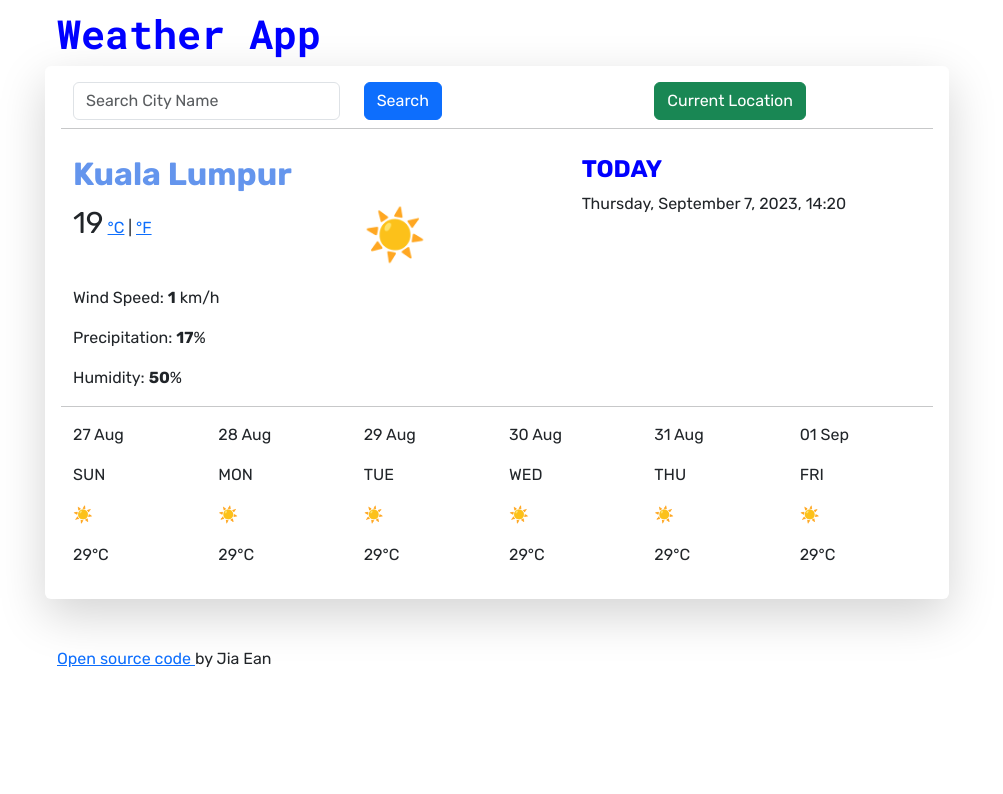
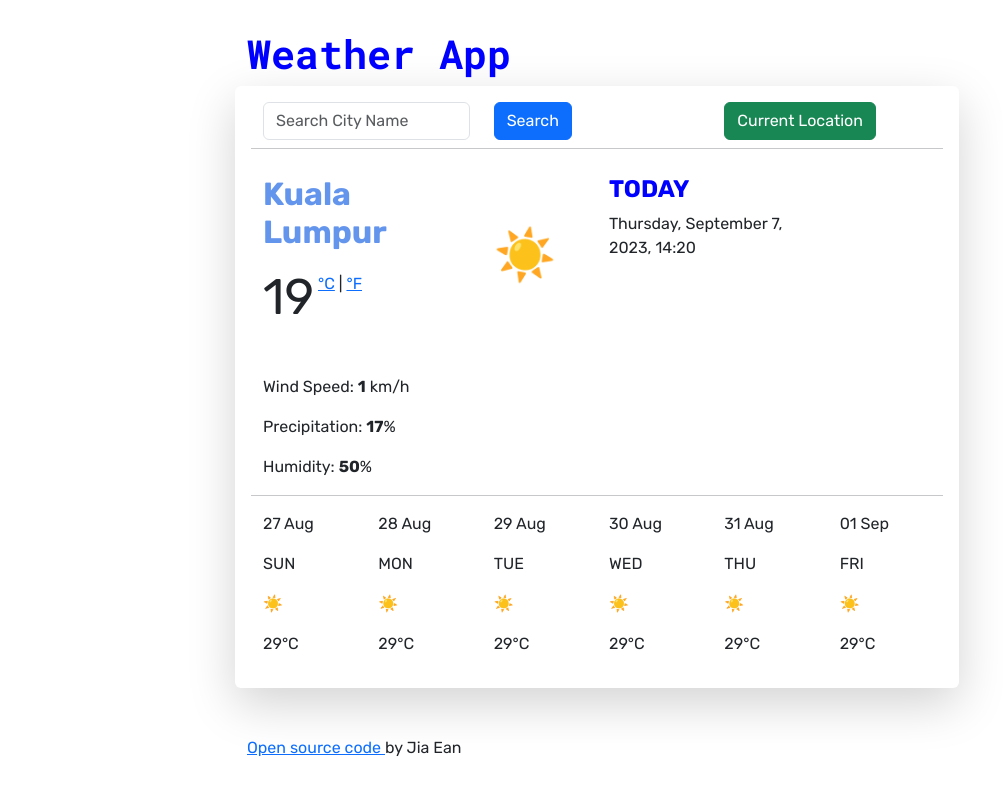
Before and after one commit to jjean95/weather-app, a plain HTML site: page index.html in a window 1280 px wide. Shown: the whole page, without its empty margins (43-1046 px from the left). Drawn offline with nearby package versions, Linux system fonts and the light colour scheme; no server answers.

Commit message:
modified container

```diff
--- a/index.html
+++ b/index.html
@@ -31,9 +31,11 @@
   </head>
 
   <body>
+    <div class="wrapper">
     <h1>
       Weather App
     </h1>
+
     <form class="search-form">
       <div class="row shadow-lg p-3 mb-5 bg-white rounded">
         <div class="col">
@@ -68,7 +70,7 @@
               <p>Precipitation: <strong>17</strong>%</p>
               <p>Humidity: <strong id="humidity">50</strong>%</p>
             </div>
-            <div class="col-3">
+            <div class="col-2">
               <h4 class="weather">☀️</h4>
             </div>
             <div class="col-4">
@@ -120,6 +122,7 @@
         </div>
       </div>
 <p><a href="https://github.com/jjean95/weather-app">Open source code </a> by Jia Ean</p>
+</div>
     <script src="src/index.js"></script>
   </body>
 </html>
--- a/src/index.js
+++ b/src/index.js
@@ -30,7 +30,13 @@ function formatDate(date) {
   let currentMonth = months[date.getMonth()];
   let currentDate = date.getDate();
   let currentHours = date.getHours();
-  let currentMinutes = (date.getMinutes() < 10 ? "0" : "") + date.getMinutes();
+  if (currentHours < 10) {
+    currentHours = `0${currentHours}`;
+  }
+  let currentMinutes = date.getMinutes();
+  if (currentMinutes < 10) {
+    currentMinutes = `0${currentMinutes}`;
+  }
   let formattedDate = `${currentDay}, ${currentMonth} ${currentDate}, ${currentYear}, ${currentHours}:${currentMinutes}`;
 
   return formattedDate;
@@ -46,7 +52,6 @@ function displayWeatherCondition(response) {
   document.querySelector(".temperature").innerHTML = Math.round(
     response.data.main.temp
   );
-
   document.querySelector("#humidity").innerHTML = response.data.main.humidity;
   document.querySelector("#wind").innerHTML = Math.round(
     response.data.wind.speed
--- a/src/styles.css
+++ b/src/styles.css
@@ -1,5 +1,4 @@
 body {
-  margin: 10px 300px 20px 100px;
   font-family: "Rubik", sans-serif;
 }
 h1 {
@@ -7,6 +6,12 @@ h1 {
   font-weight: 900;
   font-family: "Roboto Mono", monospace;
 }
+
+.wrapper {
+  max-width: 700px;
+  margin: 30px auto;
+}
+
 form {
   display: block;
 }
@@ -31,5 +36,9 @@ h4 {
   font-size: 12px;
 }
 .temperature {
-  font-size: 30px;
+  font-size: 50px;
 }
+.units {
+  position: relative;
+  top: -25px;
+}
```
